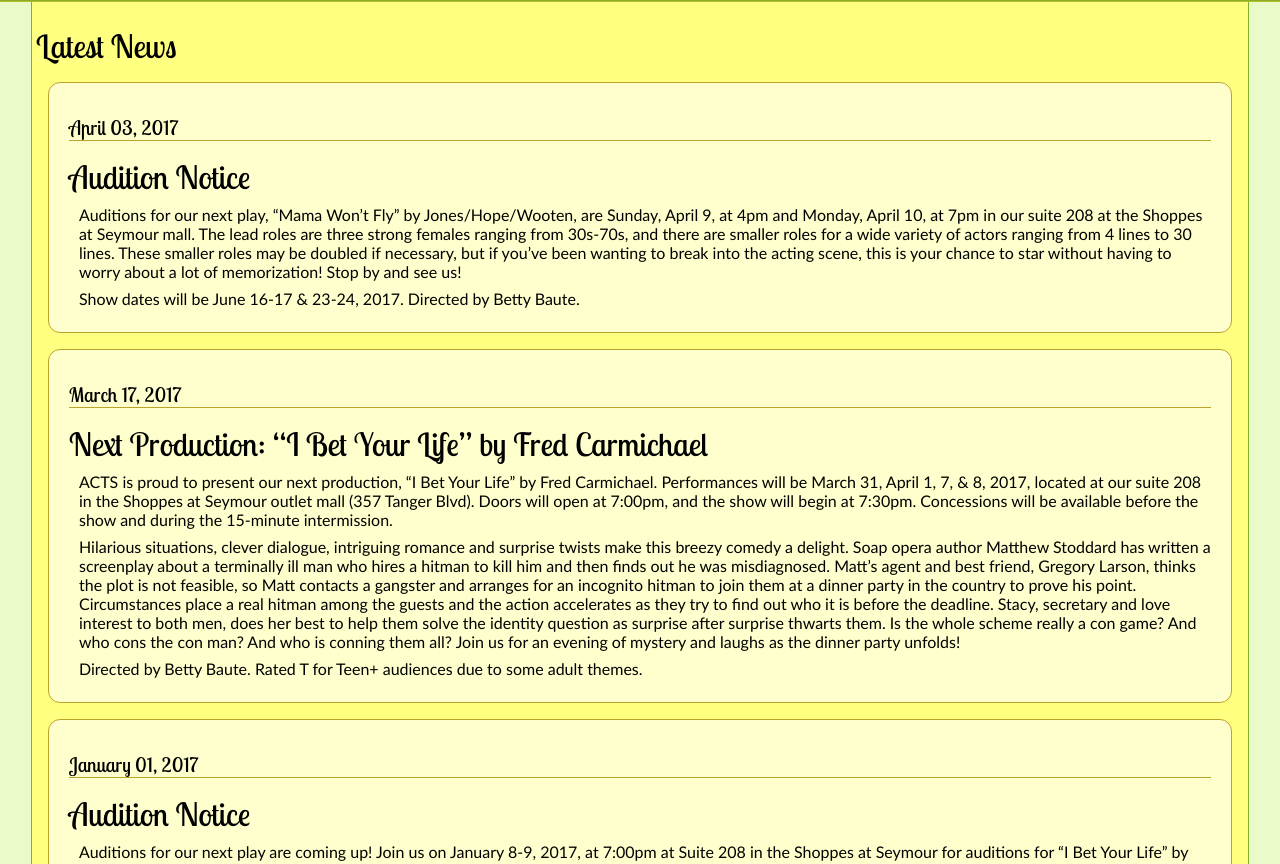
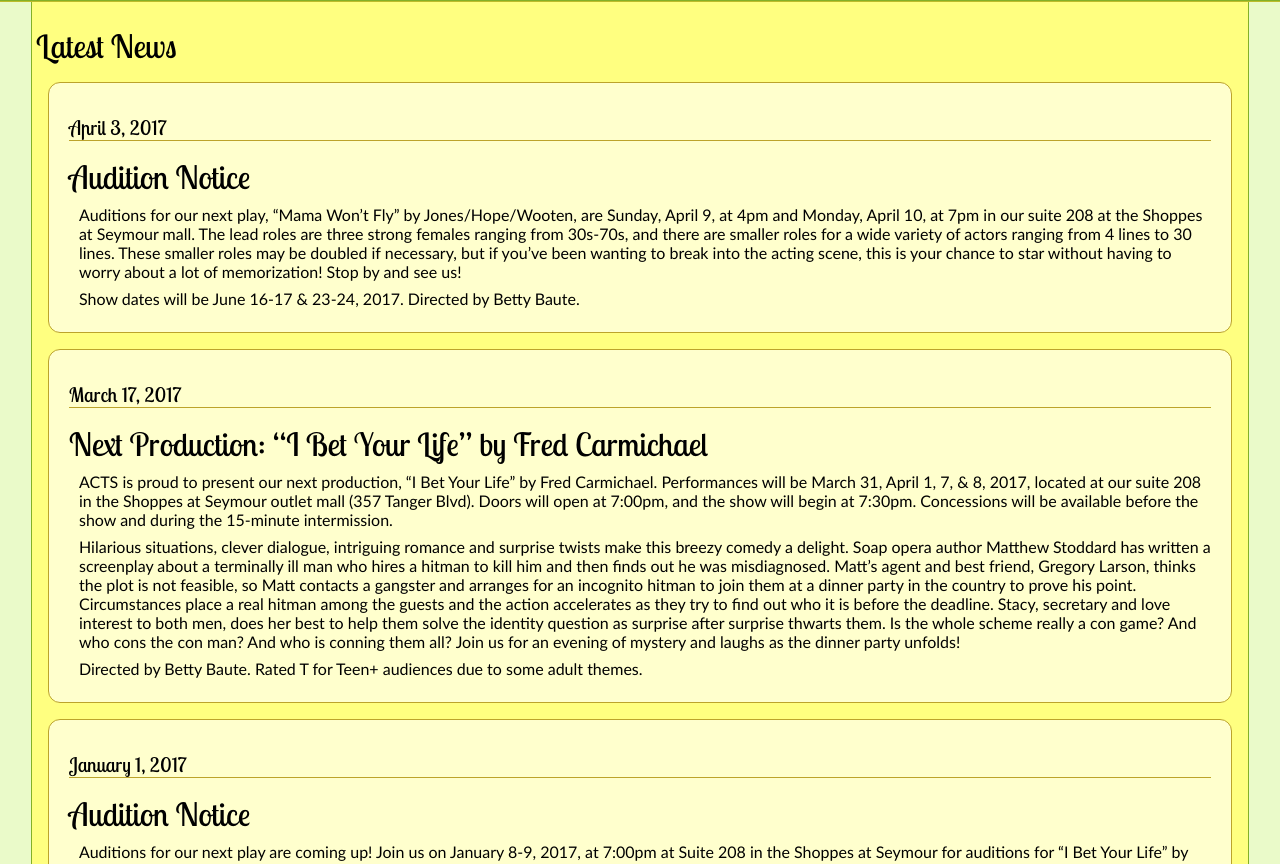
Before and after one commit to seymour-acts/seymour-acts.github.io, a Jekyll site: the page built from index.html, in a window 1280 px wide. Shown: the part 247-1111 px from the top of the page. Built offline with Jekyll 4.4.1, drawn with Linux system fonts in a browser that asks for light colours.

Commit message:
changed date formatting

```diff
--- a/index.html
+++ b/index.html
@@ -7,7 +7,7 @@ layout: page
 
   {% for post in site.posts %}
     <div class="section">
-      <h4>{{ post.date | date: '%B %d, %Y' }}</h4>
+      <h4>{{ post.date | date: '%B %e, %Y' }}</h4>
 
       {{ post.content }}
     </div>
```
